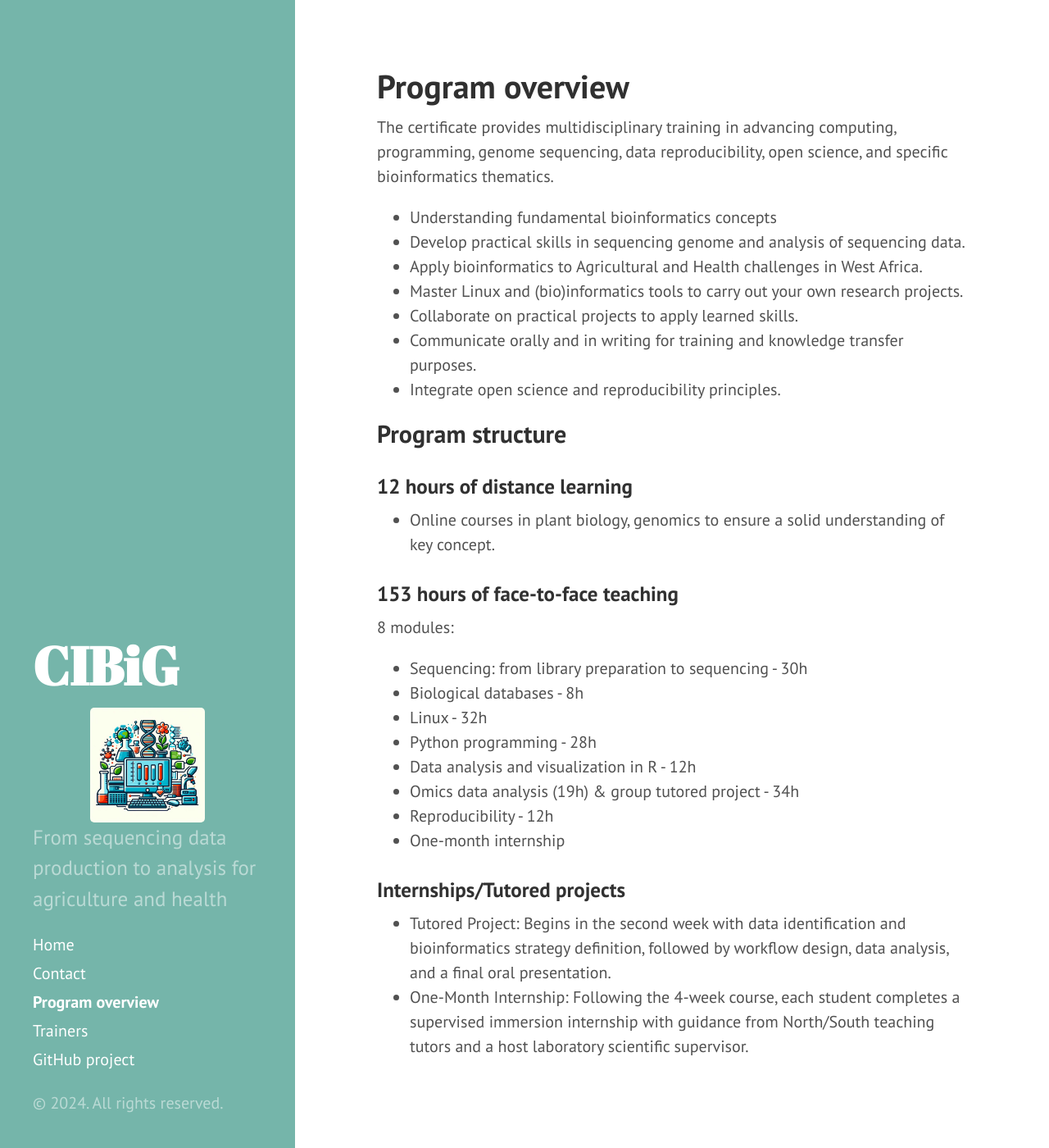
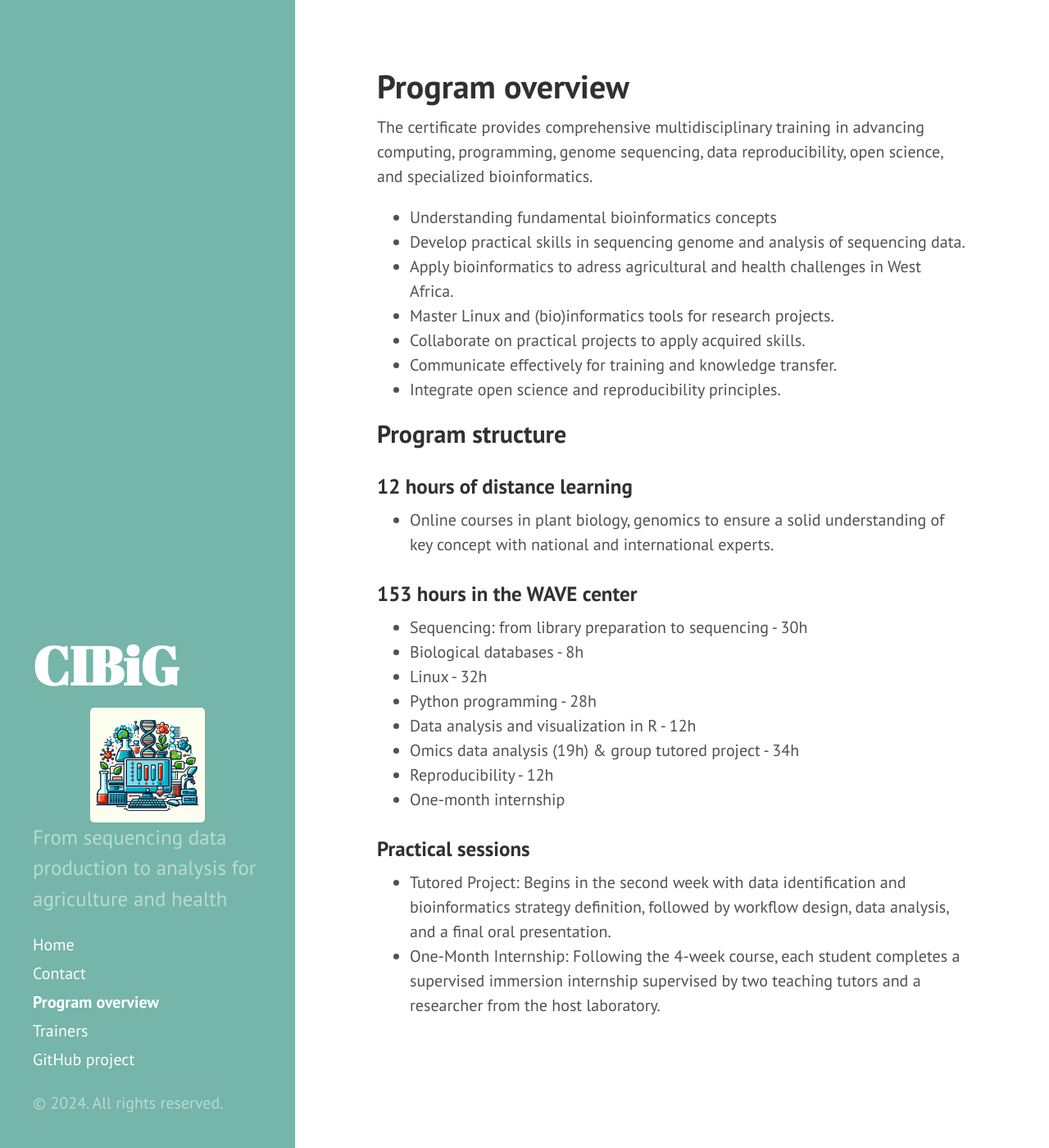
Before and after one commit to CIBiG-Course/CIBiG-course.github.io, a Jekyll site: the page built from docs/description.md, in a window 1280 px wide and 1400 px high. Shown: the whole window at 82% size. Built offline with Jekyll 4.4.1, drawn with Linux system fonts in a browser that asks for light colours.

Commit message:
Update overview

```diff
--- a/docs/description.md
+++ b/docs/description.md
@@ -3,24 +3,23 @@ layout: page
 title: Program overview
 ---
 
-The certificate provides multidisciplinary training in advancing computing, programming, genome sequencing, data reproducibility, open science, and specific bioinformatics thematics.
+The certificate provides comprehensive multidisciplinary training in advancing computing, programming, genome sequencing, data reproducibility, open science, and specialized bioinformatics.
 
 * Understanding fundamental bioinformatics concepts
 * Develop practical skills in sequencing genome and analysis of sequencing data.
-* Apply bioinformatics to Agricultural and Health challenges in West Africa.
-* Master Linux and (bio)informatics tools to carry out your own research projects.
-* Collaborate on practical projects to apply learned skills.
-* Communicate orally and in writing for training and knowledge transfer purposes.
+* Apply bioinformatics to adress agricultural and health challenges in West Africa.
+* Master Linux and (bio)informatics tools for research projects.
+* Collaborate on practical projects to apply acquired skills.
+* Communicate effectively for training and knowledge transfer.
 * Integrate open science and reproducibility principles.
 
 ## Program structure
 
 ### 12 hours of distance learning
-* Online courses in plant biology, genomics to ensure a solid understanding of key concept.
+* Online courses in plant biology, genomics to ensure a solid understanding of key concept with national and international experts.
 
-### 153 hours of face-to-face teaching
+### 153 hours in the WAVE center
 
-8 modules:
 * Sequencing: from library preparation to sequencing - 30h
 * Biological databases - 8h
 * Linux - 32h
@@ -30,7 +29,7 @@ The certificate provides multidisciplinary training in advancing computing, prog
 * Reproducibility - 12h
 * One-month internship
 
-### Internships/Tutored projects
+### Practical sessions
 
 * Tutored Project: Begins in the second week with data identification and bioinformatics strategy definition, followed by workflow design, data analysis, and a final oral presentation.
-* One-Month Internship: Following the 4-week course, each student completes a supervised immersion internship with guidance from North/South teaching tutors and a host laboratory scientific supervisor.
+* One-Month Internship: Following the 4-week course, each student completes a supervised immersion internship supervised by two teaching tutors and a researcher from the host laboratory.
```
